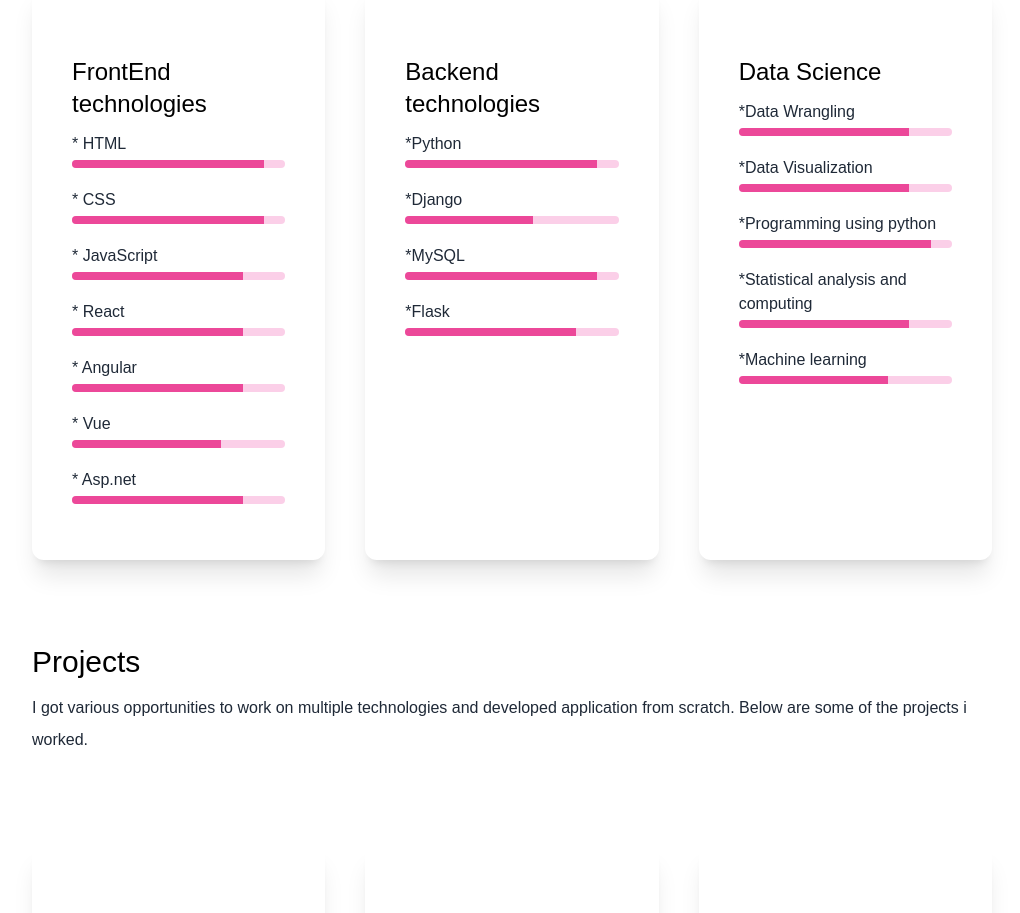
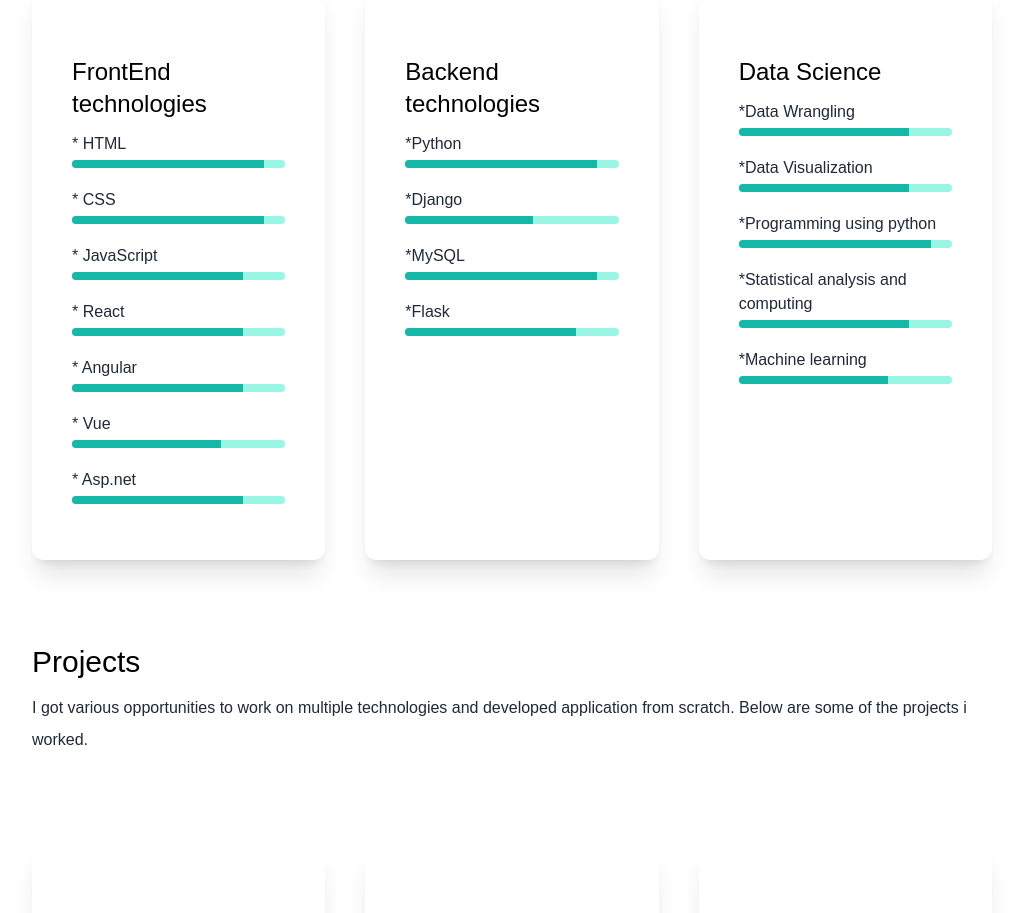
Before and after one commit to Sidharth-e/Portfolio, a Next.js app: page / in a window 1280 px wide. Shown: the part 1260-2173 px from the top of the page, without its empty margins (128-1148 px from the left). Built offline with nearby package versions, Linux system fonts and the light colour scheme.

Commit message:
Update index.js

```diff
--- a/pages/index.js
+++ b/pages/index.js
@@ -77,32 +77,32 @@ export default function Home() {
                 FrontEnd technologies
               </h3>
               <p className="text-gray-800 py-1">* HTML</p>
-              <div className="overflow-hidden h-2 mb-4 text-xs flex rounded bg-pink-200">
-              <div style={{ width: "90%" }} className="shadow-none flex flex-col text-center whitespace-nowrap text-white justify-center bg-pink-500"></div>
+              <div className="overflow-hidden h-2 mb-4 text-xs flex rounded bg-teal-200">
+              <div style={{ width: "90%" }} className="shadow-none flex flex-col text-center whitespace-nowrap text-white justify-center bg-teal-500"></div>
               </div>
               <p className="text-gray-800 py-1">* CSS</p>
-              <div className="overflow-hidden h-2 mb-4 text-xs flex rounded bg-pink-200">
-              <div style={{ width: "90%" }} className="shadow-none flex flex-col text-center whitespace-nowrap text-white justify-center bg-pink-500"></div>
+              <div className="overflow-hidden h-2 mb-4 text-xs flex rounded bg-teal-200">
+              <div style={{ width: "90%" }} className="shadow-none flex flex-col text-center whitespace-nowrap text-white justify-center bg-teal-500"></div>
               </div>
               <p className="text-gray-800 py-1">* JavaScript</p>
-              <div className="overflow-hidden h-2 mb-4 text-xs flex rounded bg-pink-200">
-              <div style={{ width: "80%" }} className="shadow-none flex flex-col text-center whitespace-nowrap text-white justify-center bg-pink-500"></div>
+              <div className="overflow-hidden h-2 mb-4 text-xs flex rounded bg-teal-200">
+              <div style={{ width: "80%" }} className="shadow-none flex flex-col text-center whitespace-nowrap text-white justify-center bg-teal-500"></div>
               </div>
               <p className="text-gray-800 py-1">* React</p>
-              <div className="overflow-hidden h-2 mb-4 text-xs flex rounded bg-pink-200">
-              <div style={{ width: "80%" }} className="shadow-none flex flex-col text-center whitespace-nowrap text-white justify-center bg-pink-500"></div>
+              <div className="overflow-hidden h-2 mb-4 text-xs flex rounded bg-teal-200">
+              <div style={{ width: "80%" }} className="shadow-none flex flex-col text-center whitespace-nowrap text-white justify-center bg-teal-500"></div>
               </div>
               <p className="text-gray-800 py-1">* Angular</p>
-              <div className="overflow-hidden h-2 mb-4 text-xs flex rounded bg-pink-200">
-              <div style={{ width: "80%" }} className="shadow-none flex flex-col text-center whitespace-nowrap text-white justify-center bg-pink-500"></div>
+              <div className="overflow-hidden h-2 mb-4 text-xs flex rounded bg-teal-200">
+              <div style={{ width: "80%" }} className="shadow-none flex flex-col text-center whitespace-nowrap text-white justify-center bg-teal-500"></div>
               </div>
               <p className="text-gray-800 py-1">* Vue</p>
-              <div className="overflow-hidden h-2 mb-4 text-xs flex rounded bg-pink-200">
-              <div style={{ width: "70%" }} className="shadow-none flex flex-col text-center whitespace-nowrap text-white justify-center bg-pink-500"></div>
+              <div className="overflow-hidden h-2 mb-4 text-xs flex rounded bg-teal-200">
+              <div style={{ width: "70%" }} className="shadow-none flex flex-col text-center whitespace-nowrap text-white justify-center bg-teal-500"></div>
               </div>
               <p className="text-gray-800 py-1">* Asp.net</p>
-              <div className="overflow-hidden h-2 mb-4 text-xs flex rounded bg-pink-200">
-              <div style={{ width: "80%" }} className="shadow-none flex flex-col text-center whitespace-nowrap text-white justify-center bg-pink-500"></div>
+              <div className="overflow-hidden h-2 mb-4 text-xs flex rounded bg-teal-200">
+              <div style={{ width: "80%" }} className="shadow-none flex flex-col text-center whitespace-nowrap text-white justify-center bg-teal-500"></div>
               </div>
             </div>
             <div className="text-left shadow-xl p-10 rounded-xl my-10 dark:bg-white flex-1 hover:shadow-2xl">
@@ -110,43 +110,43 @@ export default function Home() {
                 Backend technologies
               </h3>
               <p className="text-gray-800 py-1">*Python </p>
-              <div className="overflow-hidden h-2 mb-4 text-xs flex rounded bg-pink-200">
-              <div style={{ width: "90%" }} className="shadow-none flex flex-col text-center whitespace-nowrap text-white justify-center bg-pink-500"></div>
+              <div className="overflow-hidden h-2 mb-4 text-xs flex rounded bg-teal-200">
+              <div style={{ width: "90%" }} className="shadow-none flex flex-col text-center whitespace-nowrap text-white justify-center bg-teal-500"></div>
               </div>
               <p className="text-gray-800 py-1">*Django</p>
-              <div className="overflow-hidden h-2 mb-4 text-xs flex rounded bg-pink-200">
-              <div style={{ width: "60%" }} className="shadow-none flex flex-col text-center whitespace-nowrap text-white justify-center bg-pink-500"></div>
+              <div className="overflow-hidden h-2 mb-4 text-xs flex rounded bg-teal-200">
+              <div style={{ width: "60%" }} className="shadow-none flex flex-col text-center whitespace-nowrap text-white justify-center bg-teal-500"></div>
               </div>
               <p className="text-gray-800 py-1">*MySQL</p>
-              <div className="overflow-hidden h-2 mb-4 text-xs flex rounded bg-pink-200">
-              <div style={{ width: "90%" }} className="shadow-none flex flex-col text-center whitespace-nowrap text-white justify-center bg-pink-500"></div>
+              <div className="overflow-hidden h-2 mb-4 text-xs flex rounded bg-teal-200">
+              <div style={{ width: "90%" }} className="shadow-none flex flex-col text-center whitespace-nowrap text-white justify-center bg-teal-500"></div>
               </div>
               <p className="text-gray-800 py-1">*Flask</p>
-              <div className="overflow-hidden h-2 mb-4 text-xs flex rounded bg-pink-200">
-              <div style={{ width: "80%" }} className="shadow-none flex flex-col text-center whitespace-nowrap text-white justify-center bg-pink-500"></div>
+              <div className="overflow-hidden h-2 mb-4 text-xs flex rounded bg-teal-200">
+              <div style={{ width: "80%" }} className="shadow-none flex flex-col text-center whitespace-nowrap text-white justify-center bg-teal-500"></div>
               </div>
             </div>
             <div className="text-left shadow-xl p-10 rounded-xl my-10 dark:bg-white flex-1 hover:shadow-2xl">
               <h2 className="text-2xl font-large pt-8 pb-2 ">Data Science</h2>
               <p className="text-gray-800 py-1">*Data Wrangling</p>
-              <div className="overflow-hidden h-2 mb-4 text-xs flex rounded bg-pink-200">
-              <div style={{ width: "80%" }} className="shadow-none flex flex-col text-center whitespace-nowrap text-white justify-center bg-pink-500"></div>
+              <div className="overflow-hidden h-2 mb-4 text-xs flex rounded bg-teal-200">
+              <div style={{ width: "80%" }} className="shadow-none flex flex-col text-center whitespace-nowrap text-white justify-center bg-teal-500"></div>
               </div>
               <p className="text-gray-800 py-1">*Data Visualization</p>
-              <div className="overflow-hidden h-2 mb-4 text-xs flex rounded bg-pink-200">
-              <div style={{ width: "80%" }} className="shadow-none flex flex-col text-center whitespace-nowrap text-white justify-center bg-pink-500"></div>
+              <div className="overflow-hidden h-2 mb-4 text-xs flex rounded bg-teal-200">
+              <div style={{ width: "80%" }} className="shadow-none flex flex-col text-center whitespace-nowrap text-white justify-center bg-teal-500"></div>
               </div>
               <p className="text-gray-800 py-1">*Programming using python</p>
-              <div className="overflow-hidden h-2 mb-4 text-xs flex rounded bg-pink-200">
-              <div style={{ width: "90%" }} className="shadow-none flex flex-col text-center whitespace-nowrap text-white justify-center bg-pink-500"></div>
+              <div className="overflow-hidden h-2 mb-4 text-xs flex rounded bg-teal-200">
+              <div style={{ width: "90%" }} className="shadow-none flex flex-col text-center whitespace-nowrap text-white justify-center bg-teal-500"></div>
               </div>
               <p className="text-gray-800 py-1">*Statistical analysis and computing</p>
-              <div className="overflow-hidden h-2 mb-4 text-xs flex rounded bg-pink-200">
-              <div style={{ width: "80%" }} className="shadow-none flex flex-col text-center whitespace-nowrap text-white justify-center bg-pink-500"></div>
+              <div className="overflow-hidden h-2 mb-4 text-xs flex rounded bg-teal-200">
+              <div style={{ width: "80%" }} className="shadow-none flex flex-col text-center whitespace-nowrap text-white justify-center bg-teal-500"></div>
               </div>
               <p className="text-gray-800 py-1">*Machine learning</p>
-              <div className="overflow-hidden h-2 mb-4 text-xs flex rounded bg-pink-200">
-              <div style={{ width: "70%" }} className="shadow-none flex flex-col text-center whitespace-nowrap text-white justify-center bg-pink-500"></div>
+              <div className="overflow-hidden h-2 mb-4 text-xs flex rounded bg-teal-200">
+              <div style={{ width: "70%" }} className="shadow-none flex flex-col text-center whitespace-nowrap text-white justify-center bg-teal-500"></div>
               </div>
             </div>
           </div>
```
